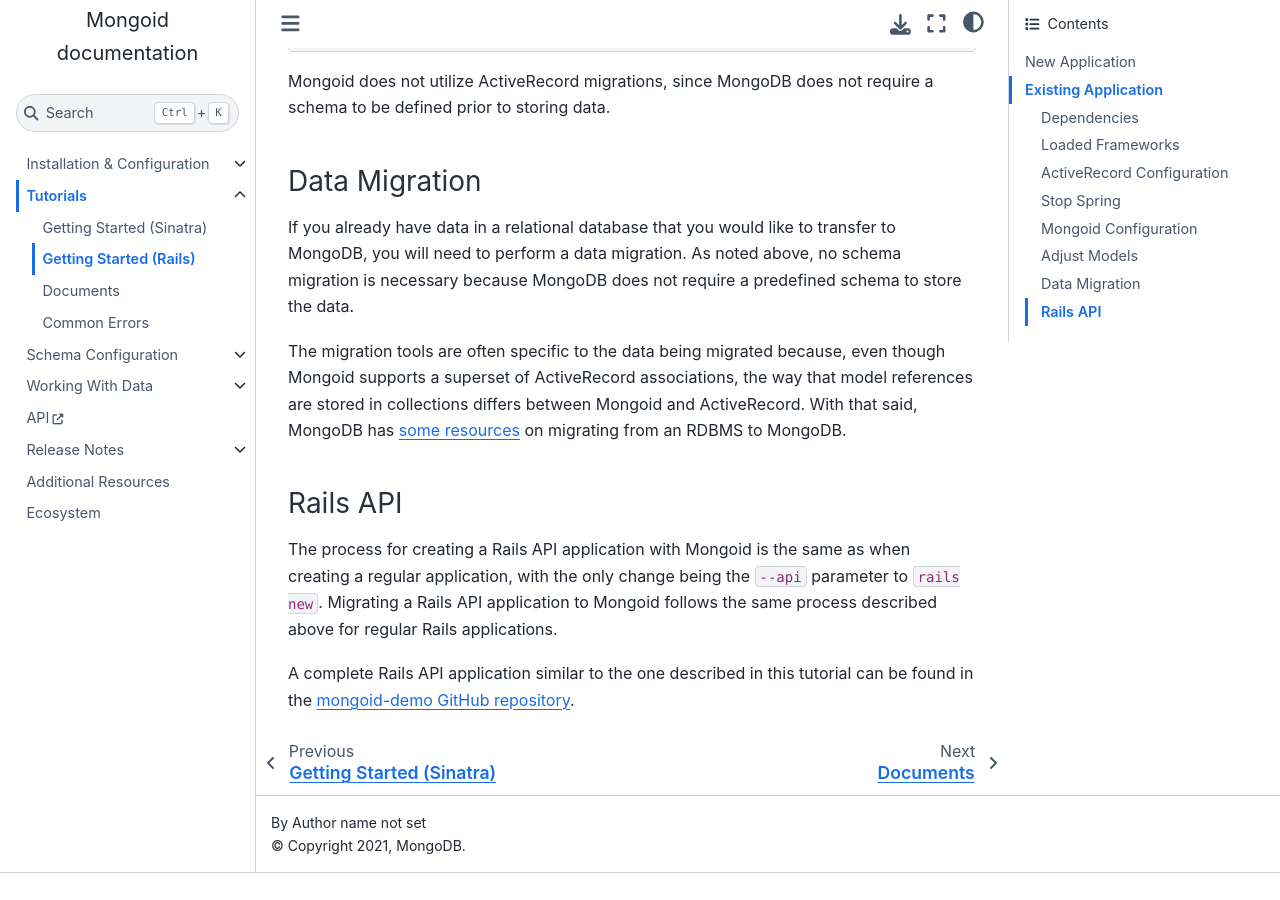
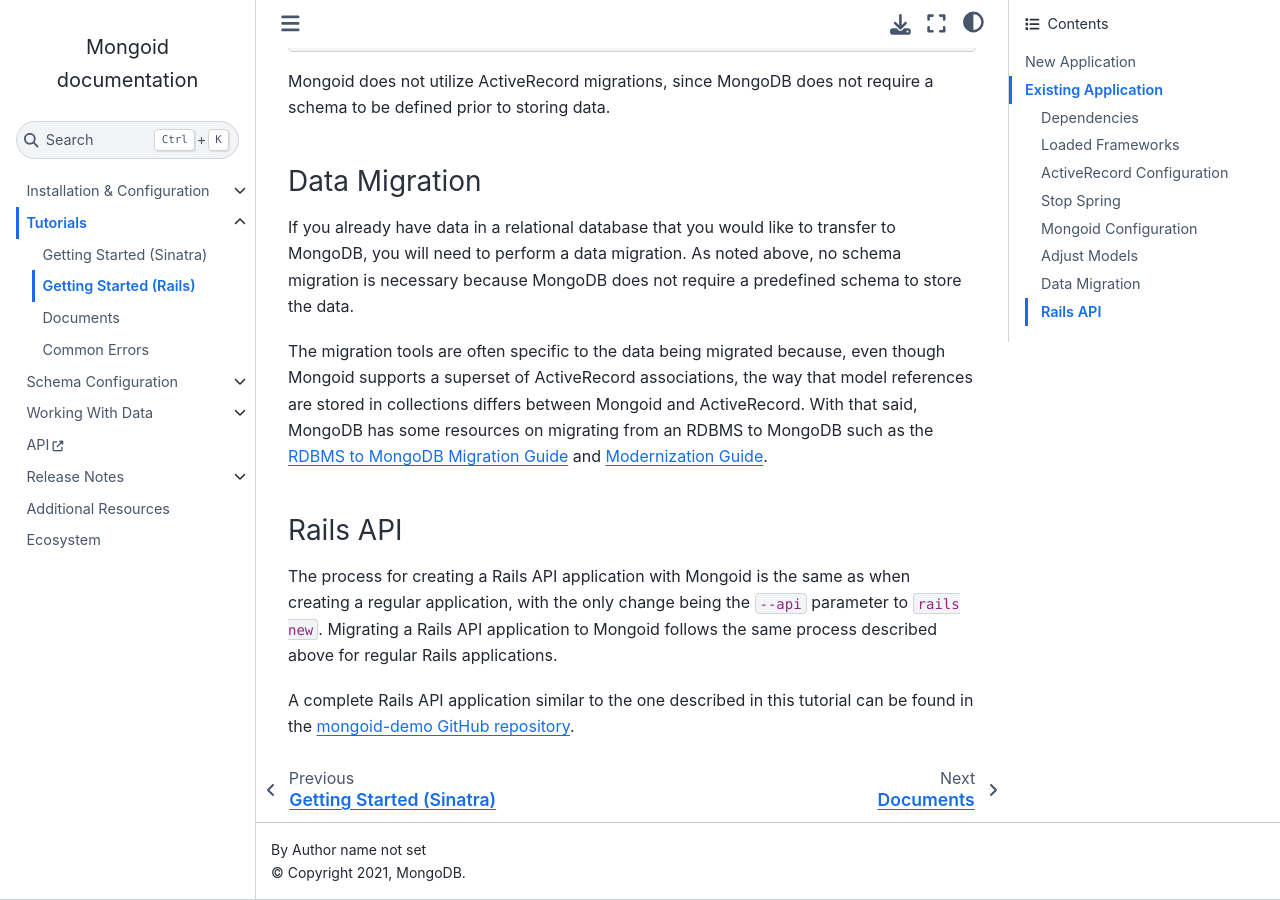
Before and after one commit to i80and/docs-mongoid, a Sphinx documentation site: the page built from docs/tutorials/getting-started-rails.txt, in a window 1280 px wide and 900 px high, scrolled down 11166 px. Built offline with Sphinx 7.4.7 and the Sphinx Book theme 1.1.4, drawn with Linux system fonts in a browser that asks for light colours; before the commit the page ends 12039 px from its top, so only the background shows below that.

Commit message:
Update Rails Tutorial doc links (#5369)
https://resources.mongodb.com/migrating-to-mongodb/rdbmstomongodbmigration is no longer valid

```diff
--- a/docs/tutorials/getting-started-rails.txt
+++ b/docs/tutorials/getting-started-rails.txt
@@ -532,8 +532,9 @@ The migration tools are often specific to the data being migrated because,
 even though Mongoid supports a superset of ActiveRecord associations,
 the way that model references are stored in collections differs between
 Mongoid and ActiveRecord. With that said, MongoDB has
-`some resources <https://resources.mongodb.com/migrating-to-mongodb/rdbmstomongodbmigration>`_
-on migrating from an RDBMS to MongoDB.
+some resources on migrating from an RDBMS to MongoDB such as the
+`RDBMS to MongoDB Migration Guide <https://s3.amazonaws.com/info-mongodb-com/RDBMStoMongoDBMigration.pdf>`_ and
+`Modernization Guide <https://www.mongodb.com/modernize>`_.
 
 
 Rails API
```
